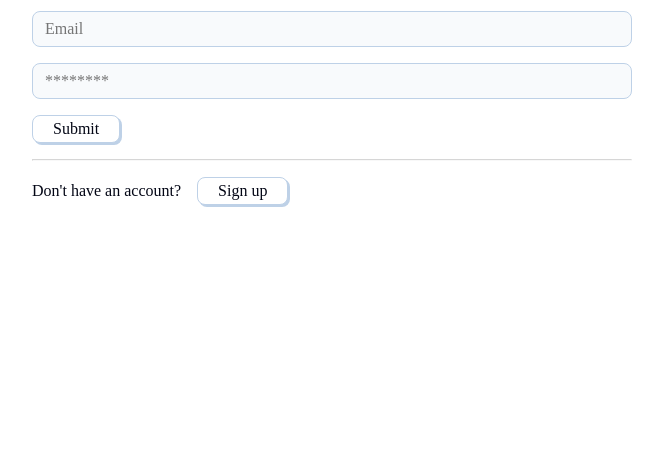
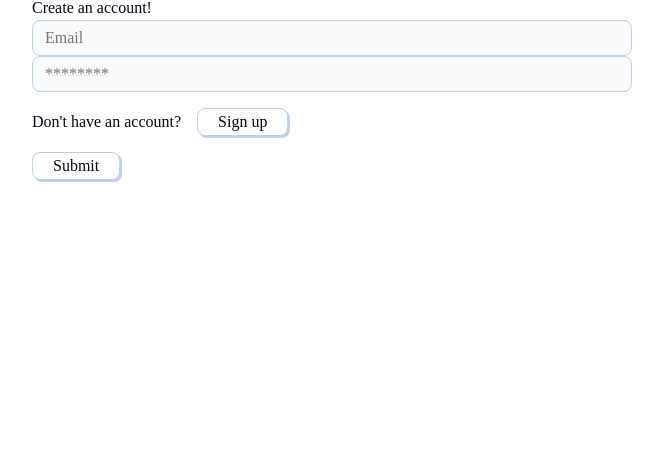
Before and after one commit to Nathaniyell/NodeJs-App-SQLite-database, a website: page public/index.html in a window 1280 px wide. Shown: the part 330-800 px from the top of the page, without its empty margins (308-971 px from the left). Drawn offline with Linux system fonts and the light colour scheme; a web font is replaced by a local one.

Commit message:
update codebase

```diff
--- a/package.json
+++ b/package.json
@@ -4,7 +4,7 @@
   "main": "index.js",
   "type": "module",
   "scripts": {
-    "dev": "node --watch --env-file=.env -- server.js",
+    "dev": "node --watch --env-file=.env -- ./src/server.js",
     "test": "echo \"Error: no test specified\" && exit 1"
   },
   "keywords": [],
--- a/public/index.html
+++ b/public/index.html
@@ -14,22 +14,20 @@
 
 <body>
     <section id="auth">
-        <div>
-            <h2 className="sign-up-text">Login</h2>
+        <form id="authForm" onsubmit="authenticate(event)">
+            <h2 class="sign-up-text">Login</h2>
             <p>Create an account!</p>
-        </div>
 
-        <p id="error" style="display: none;"></p>
-        <input id="emailInput" placeholder="Email" />
-        <input id="passwordInput" placeholder="********" type="password" />
-        <button id="authBtn" onclick="authenticate()">
-            Submit
-        </button>
-        <hr />
-        <div class="register-content">
-            <p>Don&apos;t have an account?</p>
-            <button onclick="toggleIsRegister()" id="registerBtn">Sign up</button>
-        </div>
+            <p id="error" style="display: none;"></p>
+
+            <input id="emailInput" name="email" placeholder="Email" required />
+            <input id="passwordInput" name="password" placeholder="********" type="password" required />
+            <div class="register-content">
+                <p>Don&apos;t have an account?</p>
+                <button onclick="toggleIsRegister()" type="button" id="registerBtn">Sign up</button>
+            </div>
+            <button id="authBtn" type="submit">Submit</button>
+        </form>
     </section>
     <header style="display: none;">
         <h1 class="text-gradient">You have 0 open tasks.</h1>
@@ -60,7 +58,7 @@
     let selectedTab = 'All'
     let todos = []
 
-    const apiBase = '/'
+    const apiBase = 'http://localhost:5007/'
 
     // elements
     const nav = document.querySelector('nav')
@@ -169,78 +167,50 @@
     async function toggleIsRegister() {
         isRegistration = !isRegistration
         registerBtn.innerText = isRegistration ? 'Sign in' : 'Sign up'
-        document.querySelector('#auth > div h2').innerText = isRegistration ? 'Sign Up' : 'Login'
-        document.querySelector('.register-content p').innerText = isRegistration ? 'Already have an account?' : 'Don\'t have an account?'
+        document.querySelector('.sign-up-text').innerText = isRegistration ? 'Sign Up' : 'Login'
+        document.querySelector('.register-content > p').innerText = isRegistration ? 'Already have an account?' : 'Don\'t have an account?'
         document.querySelector('.register-content button').innerText = isRegistration ? 'Sign in' : 'Sign up'
     }
+    async function authenticate(event) {
+    event.preventDefault();
+    console.log("Submit button clicked");
 
-    async function authenticate() {
-        // access email and pass values
-        const emailVal = email.value
-        const passVal = password.value
+    const emailVal = document.getElementById("emailInput").value.trim();
+    const passVal = document.getElementById("passwordInput").value.trim();
 
-        // guard clauses... if authenticating, return
-        if (
-            isLoading ||
-            isAuthenticating ||
-            !emailVal ||
-            !passVal ||
-            passVal.length < 6 ||
-            !emailVal.includes('@')
-        ) { return }
+    if (!emailVal || !passVal || passVal.length < 6 || !emailVal.includes("@")) {
+        alert("Invalid input. Please enter a valid email and password.");
+        return;
+    }
 
-        // reset error and set isAuthenticating to true
-        error.style.display = 'none'
-        isAuthenticating = true
-        authBtn.innerText = 'Authenticating...'
+    const authBtn = document.getElementById("authBtn");
+    authBtn.innerText = "Authenticating...";
+    authBtn.disabled = true;
 
-        try {
-            let data
-            if (isRegistration) {
-                // register an account
-                const response = await fetch(apiBase + 'auth/register', {
-                    method: 'POST',
-                    headers: { 'Content-Type': 'application/json' },
-                    body: JSON.stringify({ username: emailVal, password: passVal })
-                })
-                data = await response.json()
-            } else {
-                // login an account
-                const response = await fetch(apiBase + 'auth/login', {
-                    method: 'POST',
-                    headers: { 'Content-Type': 'application/json' },
-                    body: JSON.stringify({ username: emailVal, password: passVal })
-                })
-                data = await response.json()
-            }
+    try {
+        const endpoint = isRegistration ? "auth/register" : "auth/login";
+        const response = await fetch(`http://localhost:5007/${endpoint}`, {
+            method: "POST",
+            headers: { "Content-Type": "application/json" },
+            body: JSON.stringify({ username: emailVal, password: passVal })
+        });
 
-            if (data.token) {
-                token = data.token
-                localStorage.setItem('token', token)
+        const data = await response.json();
 
-                // authenicating into loading
-                authBtn.innerText = 'Loading...'
+        if (!response.ok) throw new Error(data.message || "Authentication failed");
 
-                // fetch todos
-                await fetchTodos()
-
-                // show dashboard
-                showDashboard()
-            } else {
-                throw Error('❌ Failed to authenticate...')
-            }
-
-        } catch (err) {
-            console.log(err.message)
-            error.innerText = err.message
-            error.style.display = 'block'
-        } finally {
-            authBtn.innerText = 'Submit'
-            isAuthenticating = false
-        }
-
-
+        localStorage.setItem("token", data.token);
+        alert("Login successful!");
+        window.location.reload(); // Reload page to show dashboard
+    } catch (error) {
+        console.error("Error:", error);
+        document.getElementById("error").innerText = error.message;
+        document.getElementById("error").style.display = "block";
+    } finally {
+        authBtn.innerText = "Submit";
+        authBtn.disabled = false;
     }
+}
 
     function logout() {
         // wipe states and clear cached token
--- a/public/styles.css
+++ b/public/styles.css
@@ -36,6 +36,7 @@ body,
     display: flex;
     align-items: center;
     gap: 1rem;
+    margin-block: 1rem;
 }
 
 h1 {
--- a/src/middleware/authMIddleWare.js
+++ b/src/middleware/authMIddleWare.js
@@ -1,7 +1,7 @@
 import jwt from "jsonwebtoken";
 
 const authMiddleware = (req, res, next) => {
-    const token = req.headers('authorization')
+    const token = req.header('authorization')
     if (!token) {
         return res.status(401).json({ message: "No token provided" })
     }
--- a/src/routes/authRoutes.js
+++ b/src/routes/authRoutes.js
@@ -6,6 +6,7 @@ import db from "../db.js";
 const router = express.Router()
 
 router.post('/register', (req, res) => {
+    console.log(req.body)
     const { username, password } = req.body
 
     //encrypt the password
@@ -32,6 +33,7 @@ router.post('/register', (req, res) => {
 
 router.post('/login', (req, res) => {
     const { username, password } = req.body;
+    console.log(req.body)
     if (!username || !password) {
         return res.status(400).json({ message: "Username and password are required" });
     }
--- a/src/server.js
+++ b/src/server.js
@@ -15,7 +15,7 @@ const __dirname = dirname(__filename);
 //Middlewares
 app.use(express.json())
 // Serve static files from the public directory
-app.use(express.static(path.join(__dirname, "public")));
+app.use(express.static(path.join(__dirname, "../public")));
 
 
 // Serve the HTML file from the public directory
```
